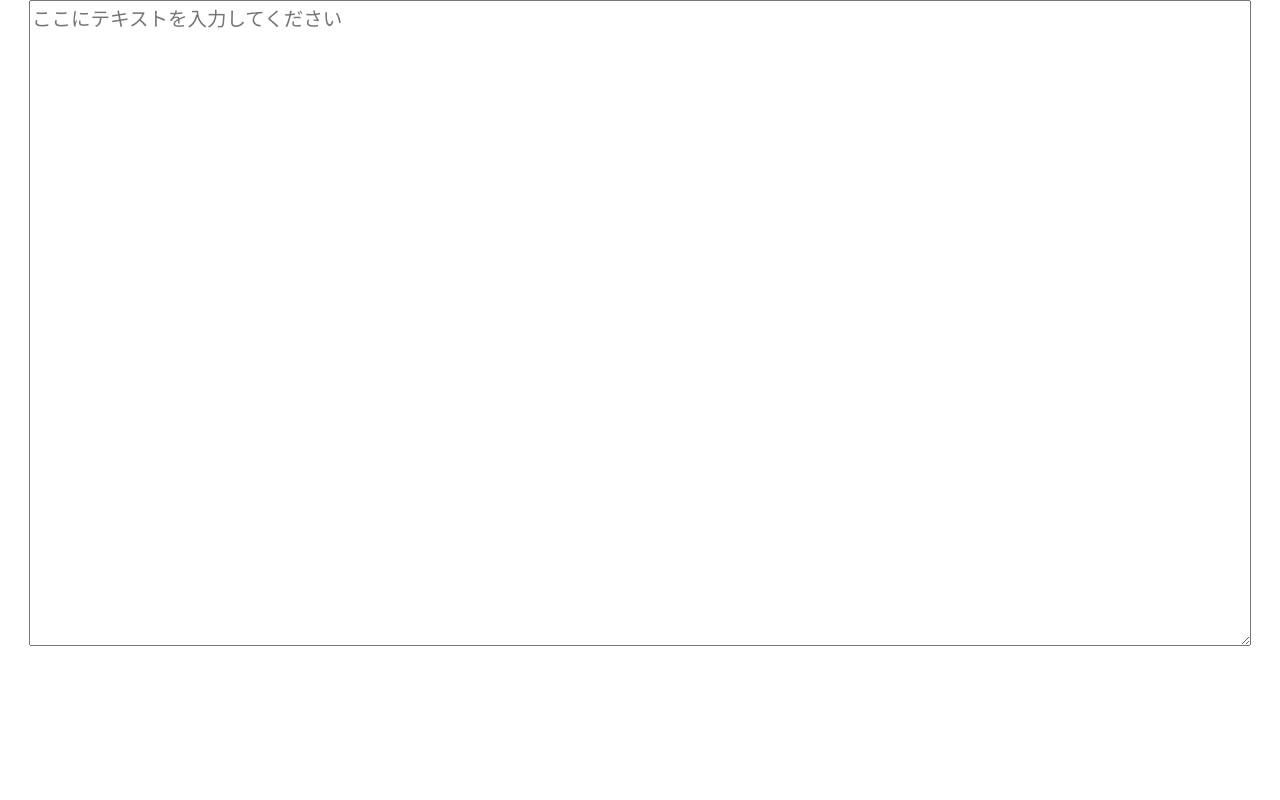
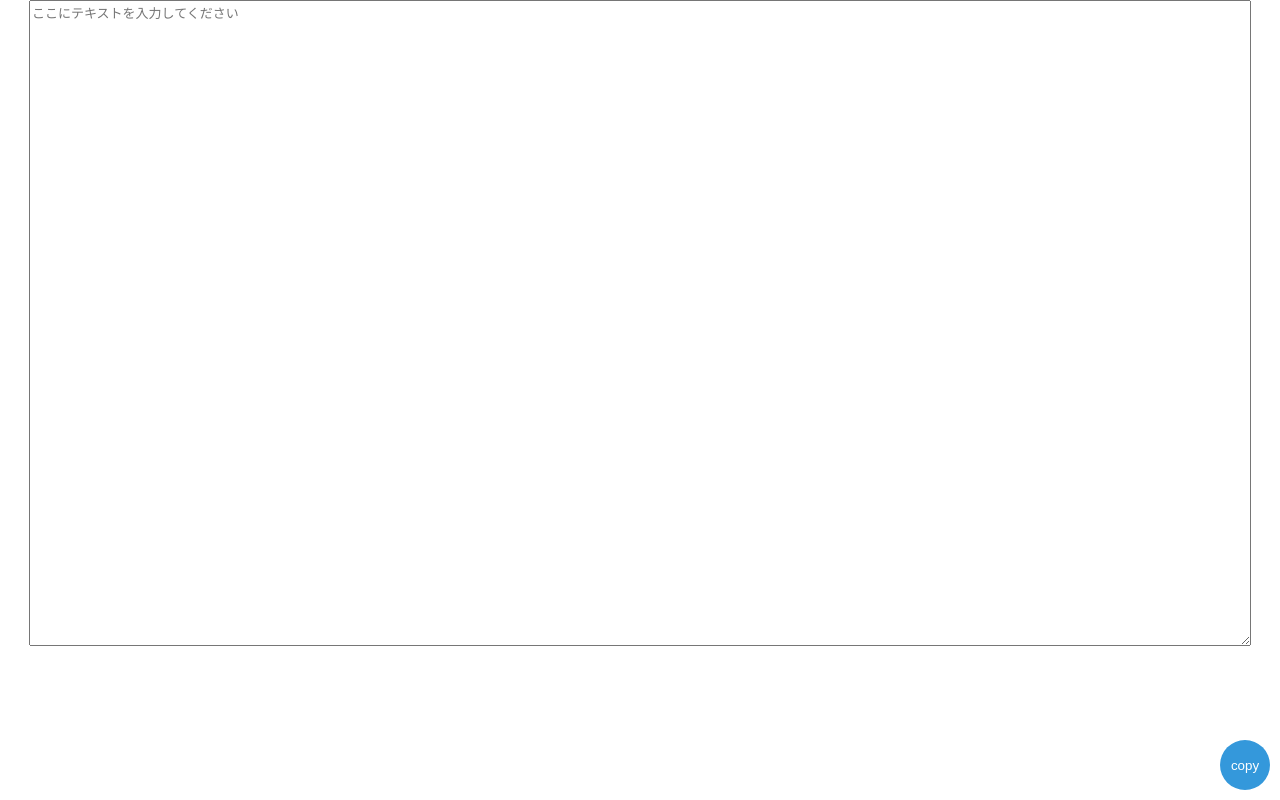
Before and after one commit to Alicey0719/textedit, a plain HTML site: page src/index.html in a window 1280 px wide. Drawn offline with Linux system fonts and the light colour scheme; some packages are replaced by stand-ins of ours; a script that the page names is missing.

Commit message:
add copy button

```diff
--- a/src/index.html
+++ b/src/index.html
@@ -4,8 +4,8 @@
         <meta charset="UTF-8" />
         <meta name="viewport" content="width=device-width, initial-scale=1.0" />
         <title>textEdit</title>
+        <link rel="icon" href="favicon.ico" type="image/x-icon" />
         <link rel="stylesheet" href="styles.css" />
-        <link rel="icon" href="favicon.ico" type="image/x-icon" />
     </head>
     <body>
         <div class="fullscreen-form">
@@ -14,7 +14,11 @@
                 name="textInput"
                 placeholder="ここにテキストを入力してください"
             ></textarea>
+            <button id="copyButton" data-clipboard-target="#textInput">
+                copy
+            </button>
         </div>
+        <script src="https://cdnjs.cloudflare.com/ajax/libs/clipboard.js/2.0.11/clipboard.min.js"></script>
         <script src="script.js"></script>
     </body>
 </html>
--- a/src/script.js
+++ b/src/script.js
@@ -0,0 +1,12 @@
+document.addEventListener("DOMContentLoaded", function () {
+    const form = document.getElementById("copyButton");
+
+    form.addEventListener("submit", function (event) {
+        event.preventDefault();
+        const textareaValue = document.getElementById("textInput").value;
+    });
+
+    // clipboard.js の初期化
+    new ClipboardJS("#copyButton");
+});
+// create by chatgpt
--- a/src/styles.css
+++ b/src/styles.css
@@ -16,5 +16,26 @@ html {
 textarea {
     width: 95%;
     height: 80vh;
-    font-size: 1.5em;
+    font-size: 1em;
 }
+
+#copyButton {
+    position: fixed;
+    bottom: 10px;
+    right: 10px;
+    width: 50px;
+    height: 50px;
+    background-color: #3498db;
+    color: #fff;
+    border: none;
+    border-radius: 50%;
+    cursor: pointer;
+    transition: background-color 0.3s ease;
+    display: flex;
+    align-items: center;
+    justify-content: center;
+}
+
+#copyButton:hover {
+    background-color: #2980b9;
+}
```
